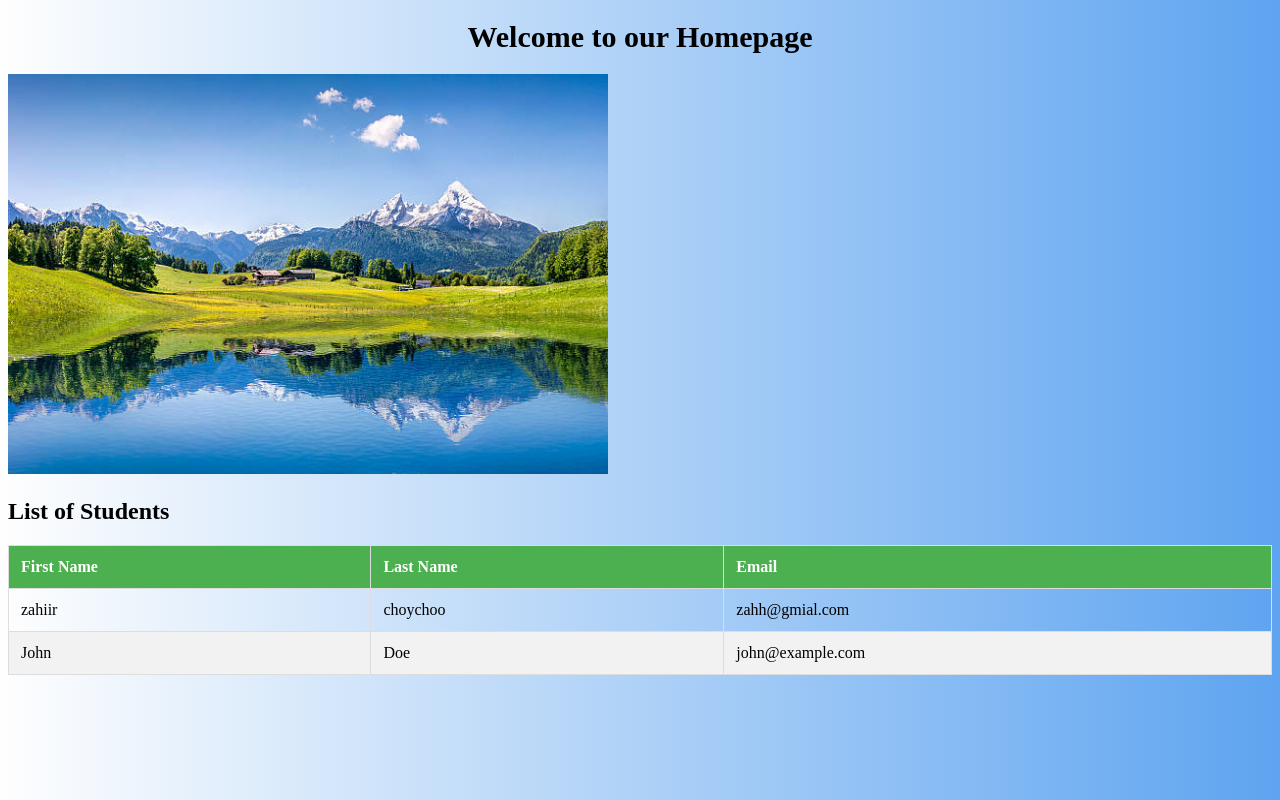
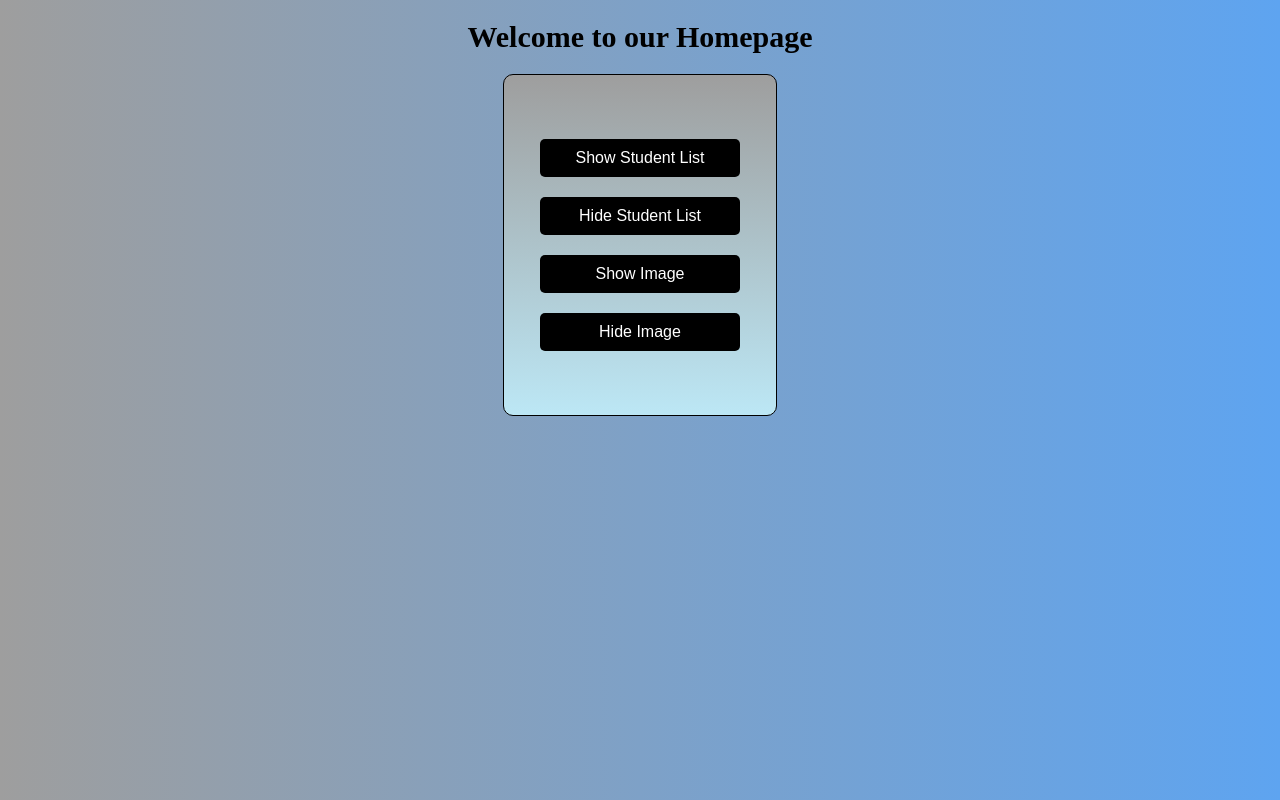
Before and after one commit to choychoozahiir/zahiir1, a Django app: page / in a window 1280 px wide. Run offline with Django 5.2, Linux system fonts and the light colour scheme; data comes from the database, SQL or seed files in the repository.

Commit message:
updated design

```diff
--- a/menu/static/menu/FormStyle.css
+++ /dev/null
@@ -1,34 +0,0 @@
-h1{
-    color : #000000;
-    font-size:30px;
-    text-align: center;
-}
-
-body{
-    background-image: linear-gradient(to right, #FEFEFE, #5ea4f0);
-}
-
-table {
-    width: 100%;
-    border-collapse: collapse;
-    margin-top: 20px;
-}
-
-th, td {
-    padding: 12px;
-    text-align: left;
-    border: 1px solid #ddd;
-}
-
-th {
-    background-color: #4CAF50; /* Green background for header */
-    color: white; /* White text for header */
-}
-
-tr:nth-child(even) {
-    background-color: #f2f2f2; /* Light grey background for even rows */
-}
-
-tr:hover {
-    background-color: #ddd; /* Light grey background on hover */
-}
--- /dev/null
+++ b/menu/static/menu/Style.css
@@ -0,0 +1,90 @@
+h1{
+    color :rgb(0, 0, 0);
+    font-size:30px;
+    text-align: center;
+}
+
+body{
+    background-image: linear-gradient(to right, #9e9e9e, #5ea4f0);
+}
+
+img{
+    display: flex;
+    margin: auto; ;
+}
+
+#studentTable {
+    display: none; /* Initially hide the table */
+}
+
+#alps{
+    display: none;
+}
+
+table {
+    width: 75%;
+    border-collapse: collapse;
+    margin-top: 20px;
+   margin: auto;
+}
+
+th, td {
+    padding: 12px;
+    text-align: left;
+    border: 1px solid #ddd;
+}
+
+th {
+    background-color: #000000; /* Green background for header */
+    color: white; /* White text for header */
+}
+
+tr{
+    background-color: #a7a7a7; /* Light grey background for even rows */
+}
+
+tr:hover {
+    background-color: #ddd; /* Light grey background on hover */
+}
+
+button{
+    background-color: #000000; /* Green background */
+    color: white; /* White text */
+    padding: 10px 20px;
+    border: none;
+    border-radius: 5px;
+    cursor: pointer;
+    font-size: 16px;
+    margin: 10px;
+    display: block;
+    align-self: center;
+    width: 200px;
+}
+
+button:hover{
+    background-color: #ffffff; /* Green background */
+    color: rgb(0, 0, 0); /* White text */
+    padding: 10px 20px;
+    border: none;
+    border-radius: 5px;
+    cursor: pointer;
+    font-size: 16px;
+    margin: 10px;
+    display: block;
+    align-self: center;
+
+}
+
+.container {
+    background-image: linear-gradient( #9e9e9e, #bce7f5);
+    border:1px solid #000000;
+    border-radius: 10px;
+    display: flex;
+    flex-direction: column;
+    align-items: center;
+    justify-content: center;
+    height: 40vh;
+    margin: auto;
+    padding: 10px;
+    width: 20%;
+}
--- a/menu/templates/menu/home.html
+++ b/menu/templates/menu/home.html
@@ -3,17 +3,50 @@
 
 <html lang="en">
     <head>
-        <link rel="stylesheet" type="text/css" href="{% static 'menu/FormStyle.css' %}">
+        <link rel="stylesheet" type="text/css" href="{% static 'menu/Style.css' %}">
         <meta charset="UTF-8">
         <meta name="viewport" content="width=device-width, initial-scale=1.0">
         <title>Homepage</title>
+        <script>
+
+            function HideTable() {
+                var table = document.getElementById("studentTable");
+                table.style.display = "none"; // Hide the table
+            }
+
+            function ShowTable() {
+                var table = document.getElementById("studentTable");
+                table.style.display = "table"; // Show the table
+            }
+
+            function ShowImage() {
+                var img = document.getElementById("alps");
+                img.style.display = "block"; // Show the image
+            }
+            function HideImage() {
+                var img = document.getElementById("alps");
+                img.style.display = "none"; // Hide the image
+            }
+        </script>
     </head>
     <body>
         <h1>Welcome to our Homepage</h1>
-        <img src="{% static 'menu/alps.jpg' %}" alt="Homepage Image" width="600" height="400">
 
-        <h2>List of Students</h2>
-        <table border="1">
+        <div class="container" >
+            <button onclick="ShowTable()">Show Student List</button>
+            <button onclick="HideTable()">Hide Student List</button>
+            <button onclick="ShowImage()">Show Image</button>
+            <button onclick="HideImage()">Hide Image</button>
+        </div>
+
+        <img id="alps" src="{% static 'menu/alps.jpg' %}" alt="Homepage Image" width="600" height="400">
+
+
+<br><br>
+
+
+
+        <table id="studentTable" border="1">
             <thead>
                 <tr>
                     <th>First Name</th>
```
